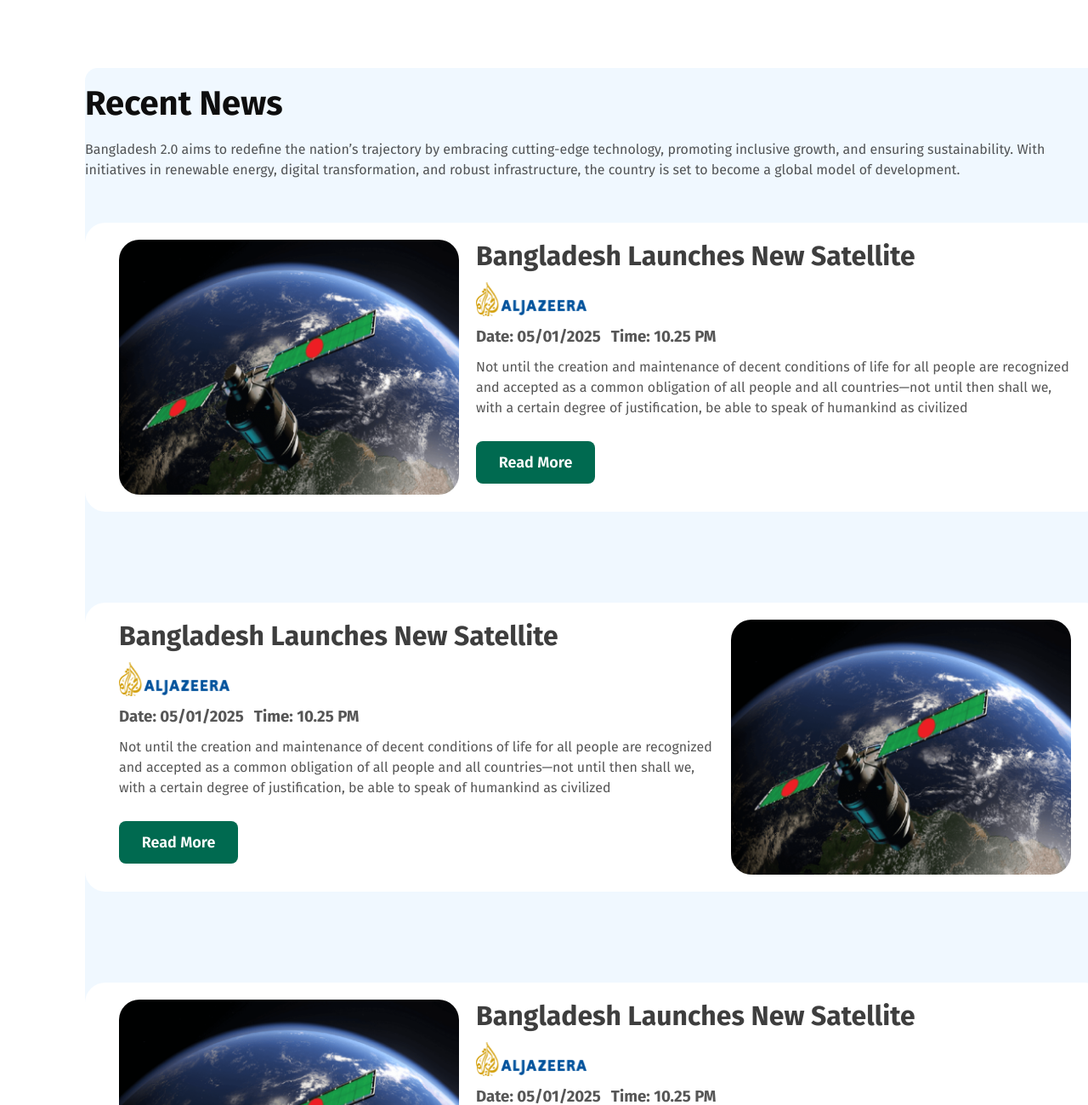
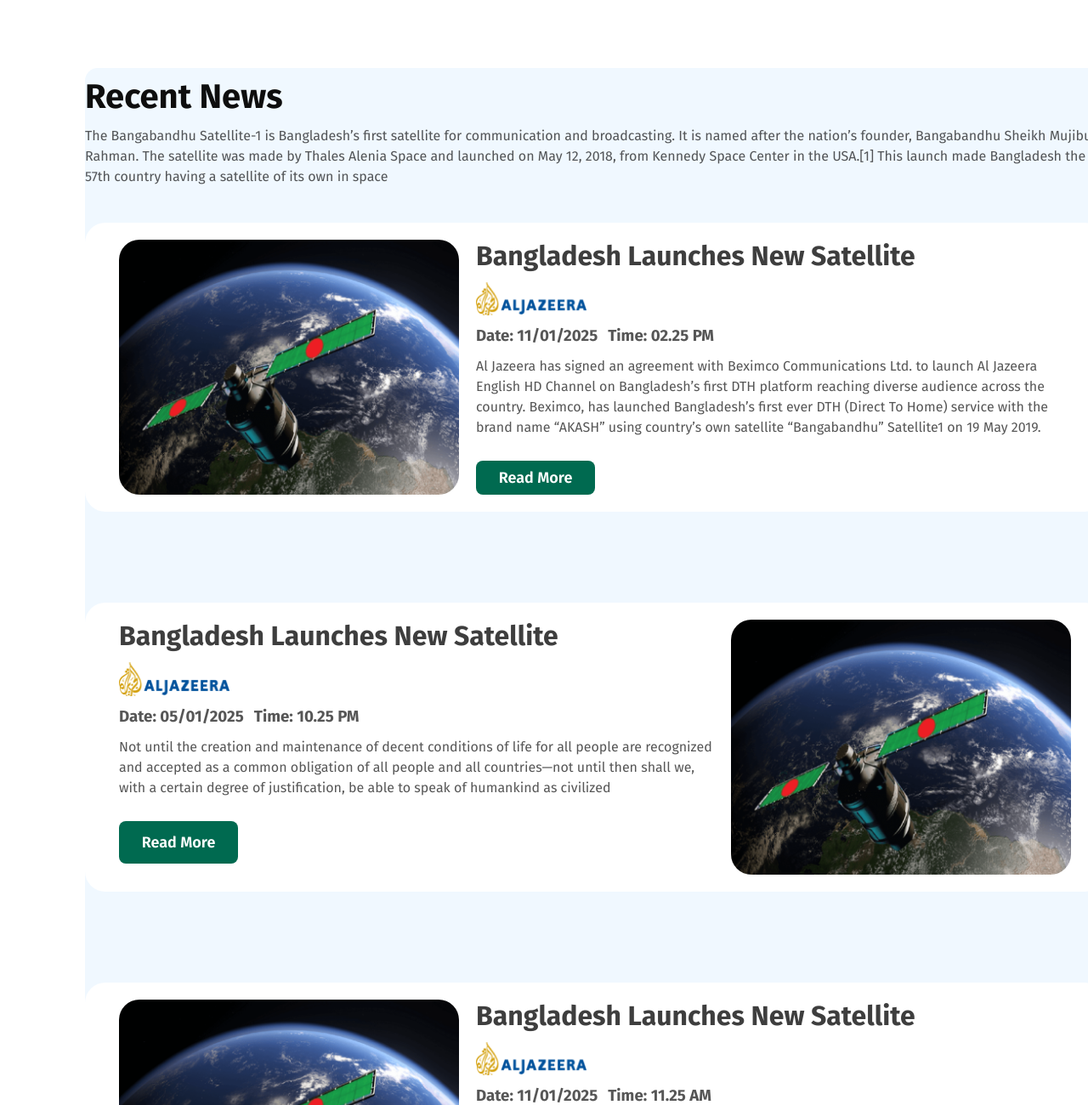
Before and after one commit to arifulmit17/My-first-assignment-b11, a plain HTML site: page index.html in a window 1280 px wide. Shown: the part 1500-2800 px from the top of the page at 85% size. Drawn offline with Linux system fonts and the light colour scheme.

Commit message:
added real texts to sections

```diff
--- a/index.html
+++ b/index.html
@@ -36,7 +36,7 @@
             <div class="vision-container">
                 <div class="vision-txt">
                     <h1 class="vision-tag">The Vision of Future</h1>
-                    <p class="vision-description">Bangladesh 2.0 aims to redefine the nation’s trajectory by embracing cutting-edge technology, promoting inclusive growth, and ensuring sustainability. With initiatives in renewable energy, digital transformation, and robust infrastructure, the country is set to become a global model of development.</p>
+                    <p class="vision-description">Bangladesh 2.0 necessitates the next and more accelerated phase of an evolution, where digital infrastructure will become further embedded into our daily lives, boosting innovation and addressing new challenges.</p>
                 </div>
                 <div class="vision-card">
                     <div class="vision-card-1 shared-card">
@@ -73,7 +73,7 @@
             <div class="news-container">
                 <div class="news-text-container">
                     <h1 class="news-tag">Recent News</h1>
-                    <p class="news-description">Bangladesh 2.0 aims to redefine the nation’s trajectory by embracing cutting-edge technology, promoting inclusive growth, and ensuring sustainability. With initiatives in renewable energy, digital transformation, and robust infrastructure, the country is set to become a global model of development.</p>
+                    <p class="news-description">The Bangabandhu Satellite-1 is Bangladesh’s first satellite for communication and broadcasting. It is named after the nation’s founder, Bangabandhu Sheikh Mujibur Rahman. The satellite was made by Thales Alenia Space and launched on May 12, 2018, from Kennedy Space Center in the USA.[1] This launch made Bangladesh the 57th country having a satellite of its own in space</p>
                 </div>
                 <div class="news-image-text">
                     <div class="news-img"></div>
@@ -81,11 +81,10 @@
                         <h1 class="headline">Bangladesh Launches New Satellite</h1>
                         <img class="jazeera" src="./assets/al-jazeera.png" alt="">
                         <div class="date-time">
-                            <h3 class="date">Date: 05/01/2025</h3>
-                            <h3 class="time">Time: 10.25 PM</h3>
+                            <h3 class="date">Date: 11/01/2025</h3>
+                            <h3 class="time">Time: 02.25 PM</h3>
                         </div>
-                        <p class="news">Not until the creation and maintenance of decent conditions of life for all people are recognized and accepted as a common obligation of all people and all countries—not until then shall we,
-                            with a certain degree of justification, be able to speak of humankind as civilized</p>
+                        <p class="news">Al Jazeera has signed an agreement with Beximco Communications Ltd. to launch Al Jazeera English HD Channel on Bangladesh’s first DTH platform reaching diverse audience across the country. Beximco, has launched Bangladesh’s first ever DTH (Direct To Home) service with the brand name “AKASH” using country’s own satellite “Bangabandhu” Satellite1 on 19 May 2019.</p>
                         <button class="news-btn">Read More</button>
 
                     </div>
@@ -111,11 +110,10 @@
                         <h1 class="headline">Bangladesh Launches New Satellite</h1>
                         <img class="jazeera" src="./assets/al-jazeera.png" alt="">
                         <div class="date-time">
-                            <h3 class="date">Date: 05/01/2025</h3>
-                            <h3 class="time">Time: 10.25 PM</h3>
+                            <h3 class="date">Date: 11/01/2025</h3>
+                            <h3 class="time">Time: 11.25 AM</h3>
                         </div>
-                        <p class="news">Not until the creation and maintenance of decent conditions of life for all people are recognized and accepted as a common obligation of all people and all countries—not until then shall we,
-                            with a certain degree of justification, be able to speak of humankind as civilized</p>
+                        <p class="news">Al Jazeera has signed an agreement with Beximco Communications Ltd. to launch Al Jazeera English HD Channel on Bangladesh’s first DTH platform reaching diverse audience across the country. Beximco, has launched Bangladesh’s first ever DTH (Direct To Home) service with the brand name “AKASH” using country’s own satellite “Bangabandhu” Satellite1 on 19 May 2019.</p>
                         <button class="news-btn">Read More</button>
 
                     </div>
@@ -126,7 +124,7 @@
             <div class="donate-item-container">
                 <div class="donate-text">
                     <h1 class="donate-tag">Donate Today</h1>
-                    <p class="donate-description">Bangladesh 2.0 aims to redefine the nation’s trajectory by embracing cutting-edge technology, promoting inclusive growth, and ensuring sustainability. With initiatives in renewable energy, digital transformation, and robust infrastructure.</p>
+                    <p class="donate-description">Bangladesh 2.0 necessitates the next and more accelerated phase of an evolution, where digital infrastructure will become further embedded into our daily lives, boosting innovation and addressing new challenges.</p>
                 </div>
                 <div class="taka-amount">
                     <div class="taka"> <h1 class="donate-tag">100 Taka</h1></div>
@@ -140,7 +138,7 @@
                     </form>
                 </div>
                 <div>
-                    <button class="done ">Done Now</button>
+                    <button class="done ">Donate Now</button>
                 </div>
             </div>
         </section>
--- a/styles/style.css
+++ b/styles/style.css
@@ -496,6 +496,7 @@
 }
 .form-txt{
     width: 100%;
+    height: 64px;
     border: none;
     text-align: center;
 }
@@ -601,7 +602,7 @@
     background-repeat: no-repeat;
     display: flex;
     flex-direction: column;
-    justify-content: flex-start;
+    justify-content: baseline;
     border-radius: 24px;
     gap: 10px;
     margin: 0px 0px 0px 100px;
```
